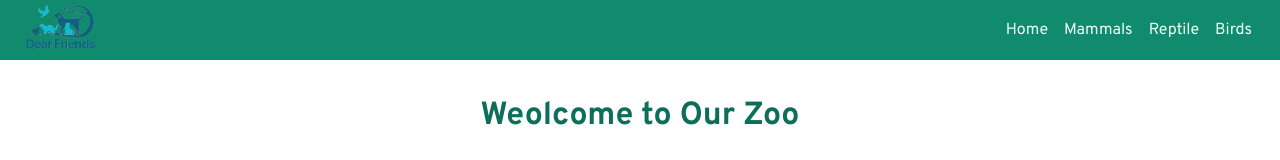
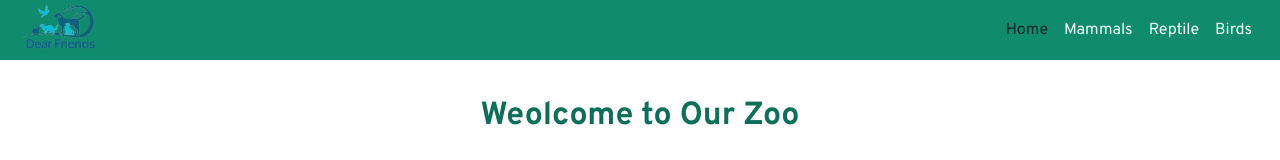
Before and after one commit to bedirgcmz/react-zoo, a React (Vite) app: page / in a window 1280 px wide. Shown: the top 160 px of the page. Built offline with nearby package versions, Linux system fonts and the light colour scheme.

Commit message:
Preject finished

```diff
--- a/src/App.css
+++ b/src/App.css
@@ -29,3 +29,7 @@ body {
 .main-container {
   padding: 30px 5%;
 }
+
+.activeNavLink {
+  color: #052923 !important;
+}
--- a/src/components/Header/Header.module.css
+++ b/src/components/Header/Header.module.css
@@ -33,6 +33,6 @@
   border-bottom: 2px solid #052923;
 }
 
-a.activeNavLink {
+/* .activeNavLink {
   color: #052923 !important;
-}
+} */
```
